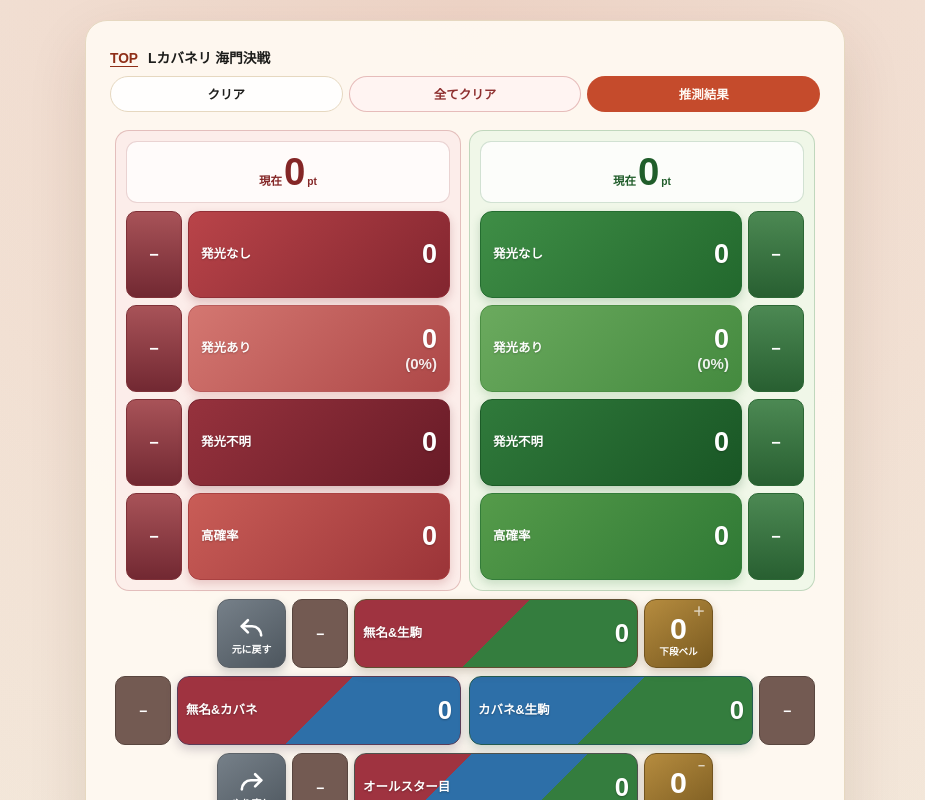
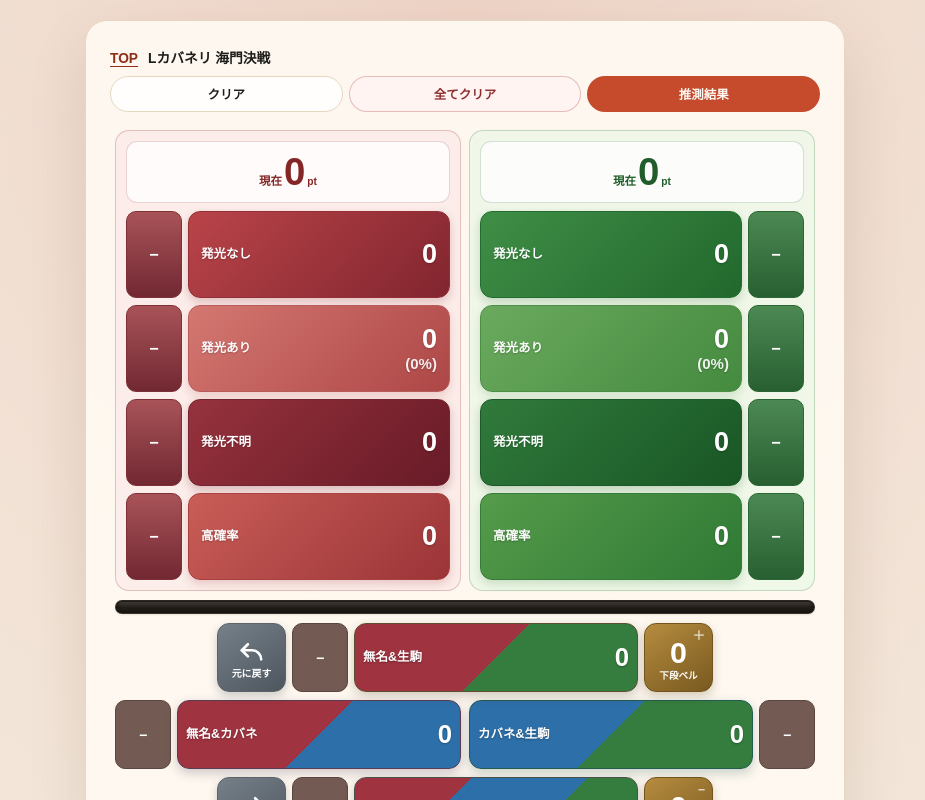
Before and after one commit to umedademu/suisoku, a Next.js app: page /kabaneri2 in a window 1280 px wide. Shown: the top 800 px of the page, without its empty margins (175-1100 px from the left). Built offline with nearby package versions, Linux system fonts and the light colour scheme.

Commit message:
カバネリに操作確認ゲージを追加

```diff
--- a/app/globals.css
+++ b/app/globals.css
@@ -772,6 +772,135 @@ a {
 .character-point-column .character-point-summary,
 .character-point-column .character-point-button-grid {
   grid-template-columns: minmax(0, 1fr);
+}
+
+.kabaneri-operation-meter {
+  grid-column: 1 / -1;
+  min-width: 0;
+  padding-block: 1px;
+}
+
+.kabaneri-operation-meter-track {
+  position: relative;
+  height: 14px;
+  border: 1px solid rgba(77, 66, 54, 0.42);
+  border-radius: 999px;
+  background: linear-gradient(180deg, #302a24, #171411);
+  box-shadow:
+    inset 0 2px 5px rgba(0, 0, 0, 0.48),
+    0 1px 2px rgba(79, 62, 45, 0.12);
+  overflow: hidden;
+}
+
+.kabaneri-operation-meter-track::after {
+  content: "";
+  position: absolute;
+  inset: 1px;
+  border-radius: inherit;
+  background: linear-gradient(180deg, rgba(255, 255, 255, 0.12), transparent 52%);
+  pointer-events: none;
+}
+
+.kabaneri-operation-meter-block {
+  position: absolute;
+  top: 1px;
+  z-index: 1;
+  width: 10px;
+  height: 10px;
+  border: 1px solid rgba(255, 255, 255, 0.42);
+  border-radius: 3px;
+  box-shadow:
+    0 0 5px rgba(255, 255, 255, 0.22),
+    inset 0 0 2px rgba(255, 255, 255, 0.28);
+  transition: right 100ms linear;
+  animation: kabaneri-operation-meter-block-arrive 180ms ease-out;
+  will-change: right;
+}
+
+.kabaneri-operation-meter-block-crimson {
+  background: linear-gradient(135deg, #b94449, #82252f);
+}
+
+.kabaneri-operation-meter-block-rose {
+  background: linear-gradient(135deg, #d47771, #ad4747);
+}
+
+.kabaneri-operation-meter-block-wine {
+  background: linear-gradient(135deg, #96323d, #681b27);
+}
+
+.kabaneri-operation-meter-block-coral {
+  background: linear-gradient(135deg, #c95d57, #9b3438);
+}
+
+.kabaneri-operation-meter-block-deep {
+  background: linear-gradient(135deg, #3f8e46, #22682d);
+}
+
+.kabaneri-operation-meter-block-soft {
+  background: linear-gradient(135deg, #6baa5e, #448a3f);
+}
+
+.kabaneri-operation-meter-block-forest {
+  background: linear-gradient(135deg, #307a3b, #195625);
+}
+
+.kabaneri-operation-meter-block-leaf {
+  background: linear-gradient(135deg, #559b4a, #2f7935);
+}
+
+.kabaneri-operation-meter-block-red {
+  background: linear-gradient(135deg, #9f3340, #651a26);
+}
+
+.kabaneri-operation-meter-block-green {
+  background: linear-gradient(135deg, #347d3e, #185423);
+}
+
+.kabaneri-operation-meter-block-red-blue {
+  background: linear-gradient(135deg, #9f3340 0 50%, #2d6fa8 50% 100%);
+}
+
+.kabaneri-operation-meter-block-red-green {
+  background: linear-gradient(135deg, #9f3340 0 50%, #347d3e 50% 100%);
+}
+
+.kabaneri-operation-meter-block-blue-green {
+  background: linear-gradient(135deg, #2d6fa8 0 50%, #347d3e 50% 100%);
+}
+
+.kabaneri-operation-meter-block-all-star {
+  background: linear-gradient(
+    135deg,
+    #9f3340 0 33.333%,
+    #2d6fa8 33.333% 66.667%,
+    #347d3e 66.667% 100%
+  );
+}
+
+.kabaneri-operation-meter-block-gold {
+  background: linear-gradient(135deg, #d2a34b, #78591f);
+}
+
+.kabaneri-operation-meter-block-gray {
+  background: linear-gradient(135deg, #9ca5ad, #4d565e);
+}
+
+.kabaneri-operation-meter-block-white {
+  background: linear-gradient(135deg, #ffffff, #cfd6de);
+  border-color: rgba(255, 255, 255, 0.82);
+}
+
+@keyframes kabaneri-operation-meter-block-arrive {
+  from {
+    opacity: 0;
+    filter: brightness(1.8);
+  }
+
+  to {
+    opacity: 1;
+    filter: brightness(1);
+  }
 }
 
 .light-rate-estimation-toggle {
--- a/app/kabaneri2/page.tsx
+++ b/app/kabaneri2/page.tsx
@@ -1,6 +1,6 @@
 "use client";
 
-import { useEffect, useState } from "react";
+import { useEffect, useRef, useState } from "react";
 import { parseMyslotTotalGames } from "../../lib/kabaneri2-myslot";
 import { SaveSlotControls, useSaveSlots } from "../save-slots";
 import { AutoEstimate, MachinePageHeader } from "../machine-page-controls";
@@ -252,7 +252,7 @@ type CharacterPointButton = {
   key: string;
   label: string;
   points: 1 | 15;
-  tone: string;
+  tone: "soft" | "leaf" | "deep" | "forest" | "rose" | "coral" | "crimson" | "wine";
   countKey: CharacterPointCountKey;
 };
 
@@ -413,6 +413,27 @@ type CharacterPointHistoryEntry = CharacterCzHistoryEntry | AllStarHistoryEntry;
 type KabaneriActionSnapshot = Record<string, string>;
 
 const ACTION_HISTORY_LIMIT = 50;
+
+type KabaneriOperationMeterTone =
+  | CharacterPointButton["tone"]
+  | CharacterSpecialPointButton["tone"]
+  | "red"
+  | "green"
+  | "gold"
+  | "gray"
+  | "white";
+
+type KabaneriOperationMeterBlock = {
+  id: number;
+  label: string;
+  progress: number;
+  tone: KabaneriOperationMeterTone;
+};
+
+const OPERATION_METER_DURATION_MS = 12_000;
+const OPERATION_METER_TICK_MS = 100;
+const OPERATION_METER_MINIMUM_GAP = 0.035;
+const OPERATION_METER_MAX_BLOCKS = 40;
 
 type InputGroup =
   | StandardInputGroup
@@ -1799,6 +1820,31 @@ function CharacterCzHistory({
   );
 }
 
+function KabaneriOperationMeter({
+  blocks
+}: {
+  blocks: KabaneriOperationMeterBlock[];
+}) {
+  return (
+    <div
+      aria-label="直近のカウント操作を色付きブロックで確認する表示"
+      className="kabaneri-operation-meter"
+      role="img"
+    >
+      <div className="kabaneri-operation-meter-track" aria-hidden="true">
+        {blocks.map((block) => (
+          <span
+            className={`kabaneri-operation-meter-block kabaneri-operation-meter-block-${block.tone}`}
+            key={block.id}
+            style={{ right: `${block.progress * 100}%` }}
+            title={block.label}
+          />
+        ))}
+      </div>
+    </div>
+  );
+}
+
 function CharacterSpecialPointControl({
   button,
   mumeiCount,
@@ -2043,6 +2089,10 @@ export default function Kabaneri2Page() {
   const [hasLoadedSavedValues, setHasLoadedSavedValues] = useState(false);
   const [undoHistory, setUndoHistory] = useState<KabaneriActionSnapshot[]>([]);
   const [redoHistory, setRedoHistory] = useState<KabaneriActionSnapshot[]>([]);
+  const [operationMeterBlocks, setOperationMeterBlocks] = useState<
+    KabaneriOperationMeterBlock[]
+  >([]);
+  const operationMeterBlockIdRef = useRef(0);
   const characterPointHistory = parseCharacterPointHistory(
     inputValues.characterPointHistory ?? "[]"
   );
@@ -2050,6 +2100,29 @@ export default function Kabaneri2Page() {
   const useCharacterLightRate = inputValues.useCharacterLightRate === "1";
   const useItemLottery = inputValues.useItemLottery === "1";
   const useTrophy = inputValues.useTrophy === "1";
+  const hasOperationMeterBlocks = operationMeterBlocks.length > 0;
+
+  useEffect(() => {
+    if (!hasOperationMeterBlocks) {
+      return;
+    }
+
+    const intervalId = window.setInterval(() => {
+      const progressIncrement =
+        OPERATION_METER_TICK_MS / OPERATION_METER_DURATION_MS;
+
+      setOperationMeterBlocks((current) =>
+        current
+          .map((block) => ({
+            ...block,
+            progress: block.progress + progressIncrement
+          }))
+          .filter((block) => block.progress <= 1.05)
+      );
+    }, OPERATION_METER_TICK_MS);
+
+    return () => window.clearInterval(intervalId);
+  }, [hasOperationMeterBlocks]);
 
   const resetResults = () => {
     setEstimateResult(null);
@@ -2059,6 +2132,39 @@ export default function Kabaneri2Page() {
   const clearActionHistory = () => {
     setUndoHistory([]);
     setRedoHistory([]);
+  };
+
+  const addOperationMeterBlock = (
+    tone: KabaneriOperationMeterTone,
+    label: string
+  ) => {
+    operationMeterBlockIdRef.current += 1;
+    const nextBlock: KabaneriOperationMeterBlock = {
+      id: operationMeterBlockIdRef.current,
+      label,
+      progress: 0,
+      tone
+    };
+
+    setOperationMeterBlocks((current) => {
+      const separatedBlocks = current
+        .filter((block) => block.progress <= 1.05)
+        .slice(-(OPERATION_METER_MAX_BLOCKS - 1));
+      let minimumProgress = OPERATION_METER_MINIMUM_GAP;
+
+      for (let index = separatedBlocks.length - 1; index >= 0; index -= 1) {
+        const block = separatedBlocks[index];
+        const separatedProgress = Math.max(block.progress, minimumProgress);
+
+        separatedBlocks[index] = {
+          ...block,
+          progress: separatedProgress
+        };
+        minimumProgress = separatedProgress + OPERATION_METER_MINIMUM_GAP;
+      }
+
+      return [...separatedBlocks, nextBlock];
+    });
   };
 
   const saveSlots = useSaveSlots({
@@ -2238,7 +2344,7 @@ export default function Kabaneri2Page() {
     const nextValues = updater(inputValues);
 
     if (nextValues === inputValues) {
-      return;
+      return false;
     }
 
     setUndoHistory((current) => [
@@ -2248,6 +2354,7 @@ export default function Kabaneri2Page() {
     setRedoHistory([]);
     setInputValues(nextValues);
     resetResults();
+    return true;
   };
 
   const handleUndo = () => {
@@ -2264,6 +2371,7 @@ export default function Kabaneri2Page() {
     ]);
     setInputValues(previousValues);
     resetResults();
+    addOperationMeterBlock("gray", "元に戻す");
   };
 
   const handleRedo = () => {
@@ -2280,10 +2388,11 @@ export default function Kabaneri2Page() {
     ]);
     setInputValues(nextValues);
     resetResults();
+    addOperationMeterBlock("gray", "やり直し");
   };
 
   const handleCountInputStep = (key: string, step: -1 | 1) => {
-    applyUndoableInputUpdate((current) => {
+    const wasUpdated = applyUndoableInputUpdate((current) => {
       const currentValue = Math.max(0, Math.floor(toNumber(current[key] ?? "")));
 
       if (step === -1 && currentValue === 0) {
@@ -2295,13 +2404,20 @@ export default function Kabaneri2Page() {
         [key]: String(currentValue + step)
       };
     });
+
+    if (wasUpdated && key === "lowerBells") {
+      addOperationMeterBlock(
+        step === 1 ? "gold" : "white",
+        `下段ベルを1${step === 1 ? "増加" : "減少"}`
+      );
+    }
   };
 
   const handleCharacterPointIncrement = (
     group: CharacterPointGroup,
     button: CharacterPointButton
   ) => {
-    applyUndoableInputUpdate((current) => {
+    const wasUpdated = applyUndoableInputUpdate((current) => {
       return {
         ...current,
         [group.pointKey]: String(
@@ -2312,13 +2428,17 @@ export default function Kabaneri2Page() {
         )
       };
     });
+
+    if (wasUpdated) {
+      addOperationMeterBlock(button.tone, `${group.character} ${button.label}`);
+    }
   };
 
   const handleCharacterPointDecrement = (
     group: CharacterPointGroup,
     button: CharacterPointButton
   ) => {
-    applyUndoableInputUpdate((current) => {
+    const wasUpdated = applyUndoableInputUpdate((current) => {
       const buttonCount = Math.max(
         0,
         Math.trunc(toNumber(current[button.countKey] ?? "0"))
@@ -2339,11 +2459,15 @@ export default function Kabaneri2Page() {
         [button.countKey]: String(buttonCount - 1)
       };
     });
+
+    if (wasUpdated) {
+      addOperationMeterBlock("white", `${group.character} ${button.label} 取り消し`);
+    }
   };
 
   const handleSpecialPointIncrement = (button: CharacterSpecialPointButton) => {
     if (button.key === "all-star") {
-      applyUndoableInputUpdate((current) => {
+      const wasUpdated = applyUndoableInputUpdate((current) => {
         const counts = Object.fromEntries(
           ALL_STAR_RESET_COUNT_KEYS.map((key) => [
             key,
@@ -2373,10 +2497,14 @@ export default function Kabaneri2Page() {
 
         return nextValues;
       });
+
+      if (wasUpdated) {
+        addOperationMeterBlock(button.tone, button.label);
+      }
       return;
     }
 
-    applyUndoableInputUpdate((current) => {
+    const wasUpdated = applyUndoableInputUpdate((current) => {
       const nextValues: Record<string, string> = {
         ...current,
         mumeiPoints: String(
@@ -2403,10 +2531,14 @@ export default function Kabaneri2Page() {
 
       return nextValues;
     });
+
+    if (wasUpdated) {
+      addOperationMeterBlock(button.tone, button.label);
+    }
   };
 
   const handleSpecialPointDecrement = (button: CharacterSpecialPointButton) => {
-    applyUndoableInputUpdate((current) => {
+    const wasUpdated = applyUndoableInputUpdate((current) => {
       if (button.key === "all-star") {
         const currentHistory = parseCharacterPointHistory(
           current.characterPointHistory ?? "[]"
@@ -2477,10 +2609,14 @@ export default function Kabaneri2Page() {
 
       return nextValues;
     });
+
+    if (wasUpdated) {
+      addOperationMeterBlock("white", `${button.label} 取り消し`);
+    }
   };
 
   const handleCharacterCzWin = (group: CharacterPointGroup) => {
-    applyUndoableInputUpdate((current) => {
+    const wasUpdated = applyUndoableInputUpdate((current) => {
       const resetCountKeys = CHARACTER_RESET_COUNT_KEYS[group.character];
       const counts = Object.fromEntries(
         ALL_STAR_RESET_COUNT_KEYS.map((key) => [
@@ -2515,6 +2651,10 @@ export default function Kabaneri2Page() {
 
       return nextValues;
     });
+
+    if (wasUpdated) {
+      addOperationMeterBlock(group.theme, `${group.character}CZ当選`);
+    }
   };
 
   const handleCharacterHistoryDelete = (index: number) => {
@@ -3170,6 +3310,7 @@ export default function Kabaneri2Page() {
                     />
                   );
                 })}
+                <KabaneriOperationMeter blocks={operationMeterBlocks} />
                 {[CHARACTER_SPECIAL_POINT_BUTTONS.mumeiIkoma].map((button) => (
                   <div className="character-shared-action-row" key={button.key}>
                     <CharacterSpecialPointControl
--- a/lib/app-info.ts
+++ b/lib/app-info.ts
@@ -1,3 +1,3 @@
-export const APP_VERSION = "1.57";
+export const APP_VERSION = "1.58";
 
 export const APP_TITLE = `推測ツールv${APP_VERSION}`;
```
Also changed, not shown: 1 other file (tests, documents, lock files or other folders).
